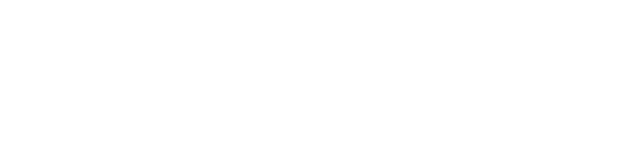
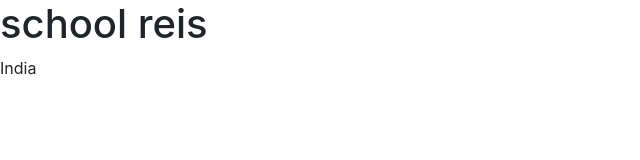
Before and after one commit to wesleymertens/reis_site, a plain HTML site: page index.html in a window 1280 px wide. Shown: the whole page, without its empty margins (0-640 px from the left). Drawn offline with nearby package versions, Linux system fonts and the light colour scheme.

Commit message:
generelise

```diff
--- a/index.html
+++ b/index.html
@@ -13,6 +13,8 @@
 </head>
 
 <body>
+    <h1>school reis</h1>
+    <p>India</p>
 
     <!-- Optional JavaScript -->
     <!-- jQuery first, then Popper.js, then Bootstrap JS -->
```
